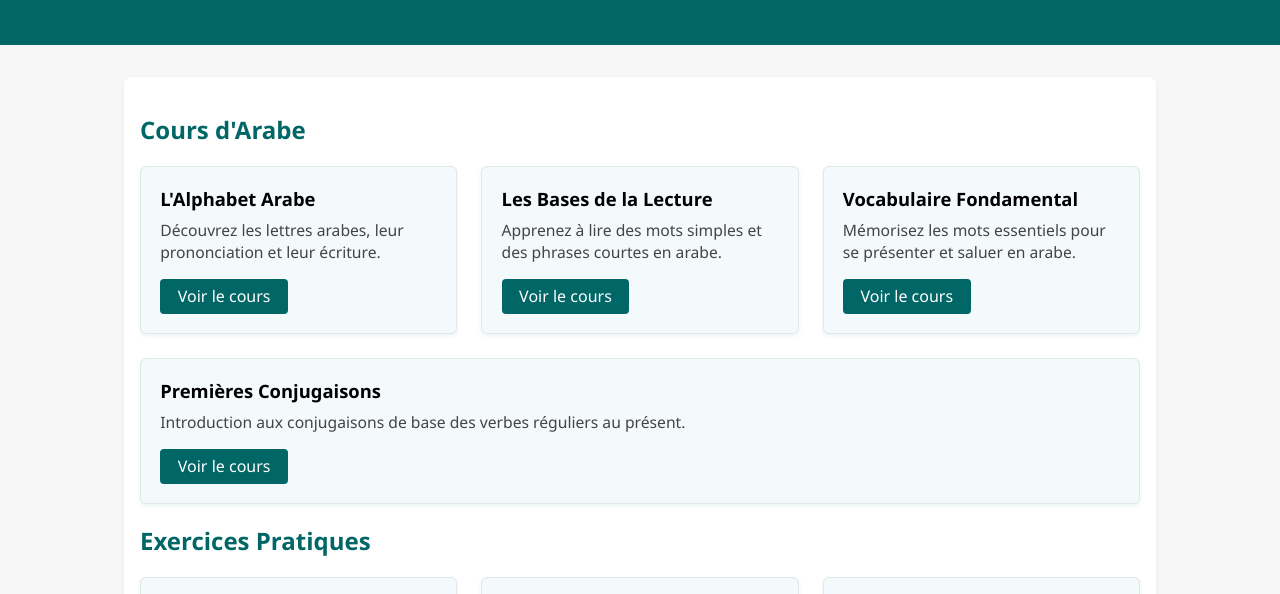
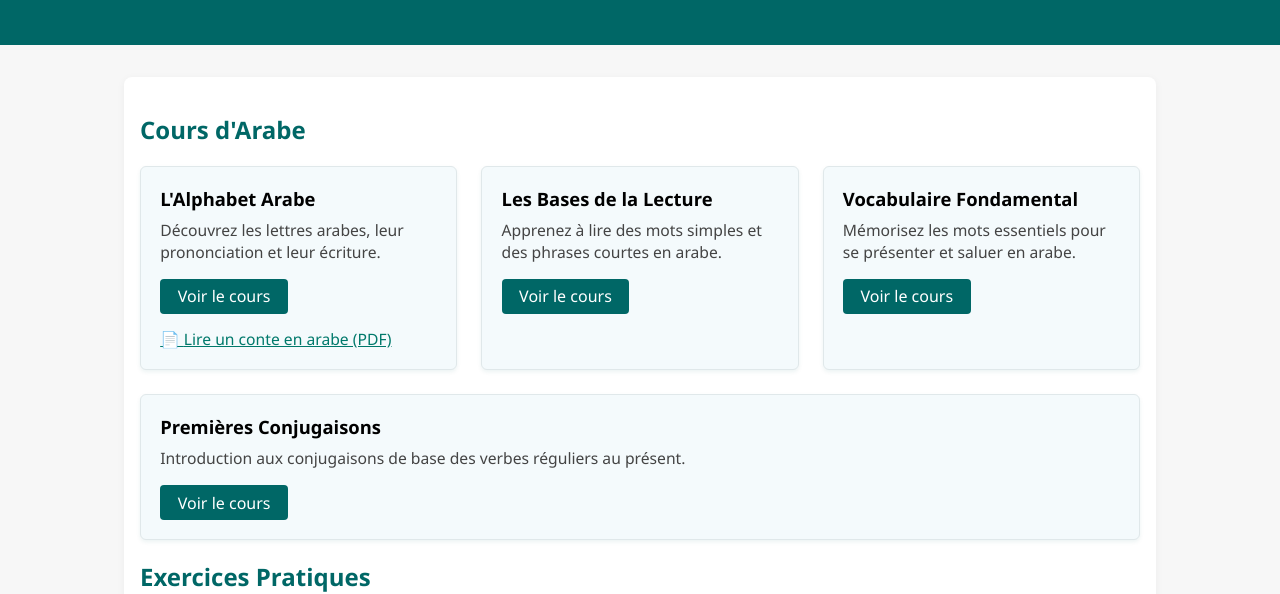
Before and after one commit to iasmarket/hafiditest, a plain HTML site: page index.html in a window 1280 px wide. Shown: the part 143-737 px from the top of the page. Drawn offline with Linux system fonts and the light colour scheme.

Commit message:
Update index.html

```diff
--- a/index.html
+++ b/index.html
@@ -71,6 +71,16 @@
         .btn:hover {
             background: #009688;
         }
+        .pdf-link {
+            display: block;
+            margin-top: 0.9rem;
+            color: #00796b;
+            text-decoration: underline;
+            font-size: 0.98rem;
+        }
+        .pdf-link::before {
+            content: "📄 ";
+        }
         @media (max-width: 700px) {
             .course-list, .exercise-list {
                 flex-direction: column;
@@ -90,7 +100,10 @@
                 <div class="card">
                     <div class="card-title">L'Alphabet Arabe</div>
                     <div class="card-desc">Découvrez les lettres arabes, leur prononciation et leur écriture.</div>
-                    <a href="https://iasmarket.github.io/hafiditest/%D9%82%D8%B5%D8%A9%20%D8%A7%D9%84%D9%81%D8%A3%D8%B1%D8%A9%20%D8%A7%D9%84%D8%A8%D9%8A%D8%B6%D8%A7%D8%A1_%D9%85%D9%83%D8%AA%D8%A8%D8%A9%20%D9%84%D8%A7%D9%8A%D9%81.pdf" class="btn">Voir le cours</a>
+                    <a href="#" class="btn">Voir le cours</a>
+                    <a class="pdf-link" href="https://iasmarket.github.io/hafiditest/%D9%82%D8%B5%D8%A9%20%D8%A7%D9%84%D9%81%D8%A3%D8%B1%D8%A9%20%D8%A7%D9%84%D8%A8%D9%8A%D8%B6%D8%A7%D8%A1_%D9%85%D9%83%D8%AA%D8%A8%D8%A9%20%D9%84%D8%A7%D9%8A%D9%81.pdf" target="_blank" rel="noopener">
+                        Lire un conte en arabe (PDF)
+                    </a>
                 </div>
                 <div class="card">
                     <div class="card-title">Les Bases de la Lecture</div>
```
